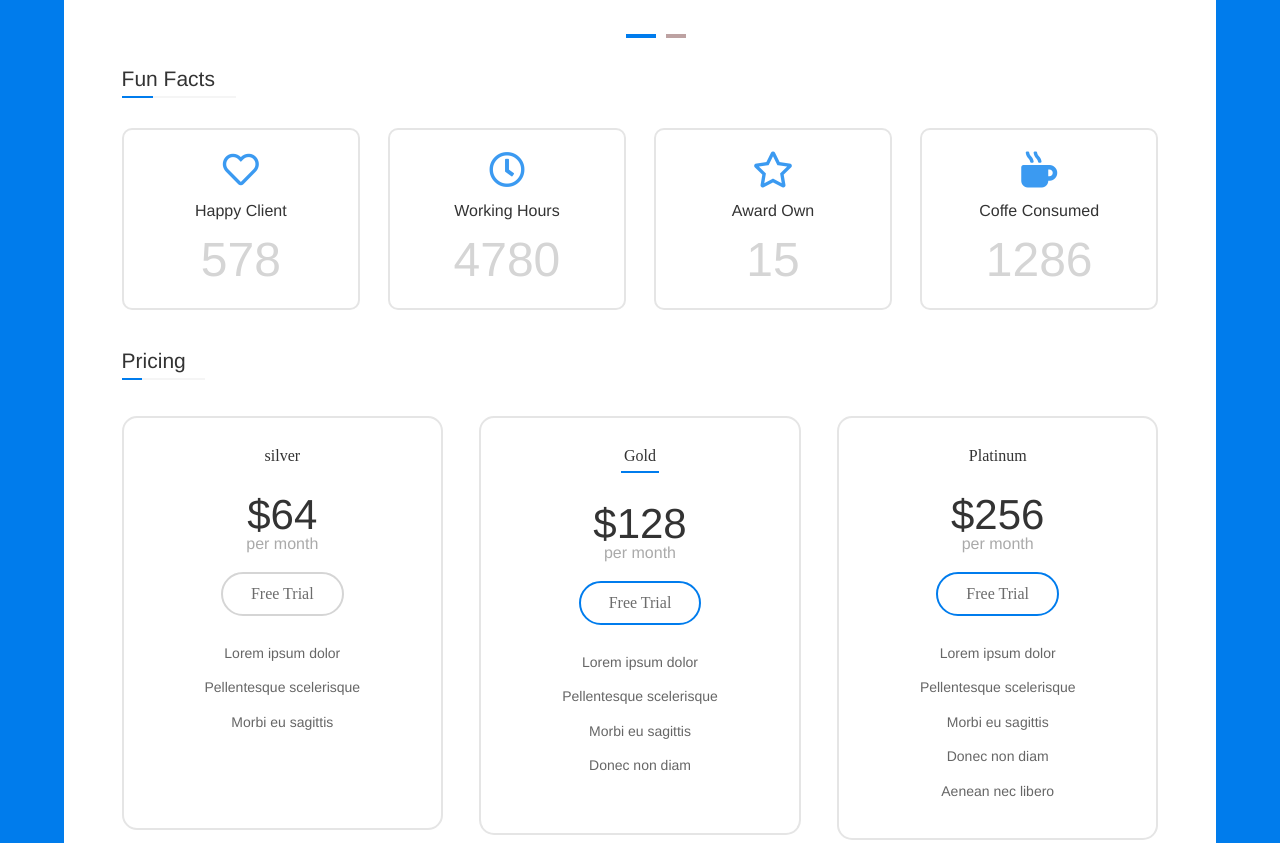
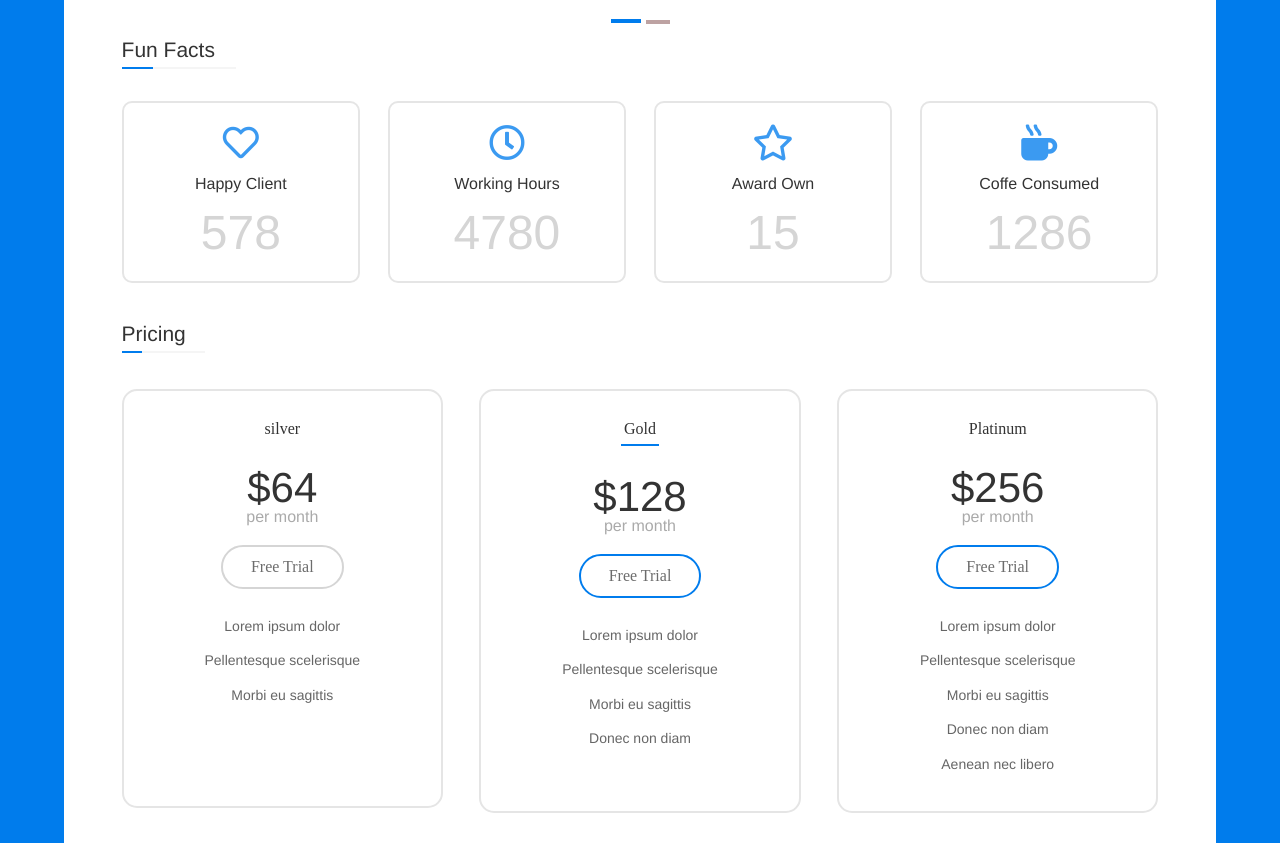
Before and after one commit to riplan07/portfoliio.github.io, a plain HTML site: page portfolio.github.io/index.html in a window 1280 px wide. Shown: the part 1460-2303 px from the top of the page. Drawn offline with nearby package versions, Linux system fonts and the light colour scheme.

Commit message:
template updated

```diff
--- a/portfolio.github.io/index.html
+++ b/portfolio.github.io/index.html
@@ -235,10 +235,10 @@
                                           </a> -->
                                     </div>
                                 </div>
-                                <div class="client-slide-bar">
+                                <!-- <div class="client-slide-bar">
                                     <div class="client-slide-bar-1"></div>
                                     <div class="client-slide-bar-2"></div>
-                                </div>
+                                </div> -->
                             </div>
                             </div>
                         </div>
--- a/portfolio.github.io/style.css
+++ b/portfolio.github.io/style.css
@@ -146,8 +146,9 @@ header
 {
     font-size:11px;
     padding-left:3px;
-    color:##dadada;
-}
+    color:#dadada;
+}
+
 .dropdown
   {
       float:none;
@@ -255,8 +256,8 @@ header
     border-radius:30px;
     cursor:pointer
     outline:none;
-    font-family: poppins,Helvetica,sans-serif;
-    box-shadow: 0 10px 10px -8px rgb(0 0 0 / 22%);
+    font-family : poppins,Helvetica,sans-serif;
+    box-shadow : 0 10px 10px -8px rgb(0 0 0 / 22%);
 }
 .bannerbtn a
 {
@@ -406,6 +407,7 @@ header
     padding: 34px 30px 30px 49px;
     margin-left: 35px;
     margin-top: 29px;
+    background:white;
 }
 .testimonials-img
 {
@@ -456,7 +458,7 @@ header
     font-size: 44px;
     right: -4%;
     bottom: -15px;
-    z-index:1;
+    z-index:-1;
 }
 .testimonials-container-2
 {
@@ -518,6 +520,24 @@ header
     justify-content:space-between;
     padding: 10px 15px 15px;
 } */
+.carousel-indicators
+{
+    bottom:-60%;
+}
+.carousel-indicators li:first-child
+{
+    border:2px solid #007ced;
+    border-radius:0px;
+    height:auto;
+    width:5%;
+}
+.carousel-indicators li:last-child
+{
+    border:2px solid #bda2a2;
+    border-radius:0px;
+    height:auto;
+    width:4%;
+}
 .carousel-inner img
 {
     width: 175px;
@@ -794,7 +814,7 @@ header
         margin:0;
         width:100%;
         border-radius:0px;
-        padding: 40px 0 0;
+        padding: 28px 0 0;
     }
 
 }
@@ -1015,7 +1035,7 @@ header
     {
         font-size:11px;
         padding-left:3px;
-    color:##dadada;
+        color:#dadada;
     }
 }
 @media (min-width: 992px)
@@ -1405,8 +1425,8 @@ header
     }
     .fun-client
     {
-        width:100%;
-        margin-top:10px;
+        width:90%;
+        margin: 7% 5% 0
     }
 }
 @media screen and (min-width: 576px)
@@ -1427,6 +1447,7 @@ header
     .fun-client
     {
         width:23%;
+        margin:12px 0 0 0;
     }
     .fun-client:hover
     {
@@ -1462,11 +1483,11 @@ header
 {
     .pricing-sub-clr-1
     {
-        width:7%;
+        width:5%;
     }
     .pricing-sub-clr-2
     {
-        width:15%;
+        width:13%;
     }
     .pricing-container
     {
@@ -1474,7 +1495,8 @@ header
     }
     .pricing-silver , .pricing-gold, .pricing-platinum
     {
-        width:100%;
+        width:90%;
+        margin: 0 5% 7%
     }
     .pricing-gold-clr-1
     {
@@ -1497,7 +1519,8 @@ header
     }
     .pricing-silver , .pricing-gold, .pricing-platinum
     {
-        width:100%;
+        width:90%;
+        margin: 0 5% 7%
     }
     .pricing-gold-clr-1
     {
@@ -1521,6 +1544,14 @@ header
     .pricing-silver , .pricing-gold, .pricing-platinum
     {
         width:31%;
+    }
+    .pricing-silver
+    {
+        margin:0 0 10px;
+    }
+    .pricing-gold, .pricing-platinum
+    {
+        margin:0 0 5px;
     }
     .pricing-gold-clr-1
     {
```
Lines whose indentation alone changed are shown as unchanged.
